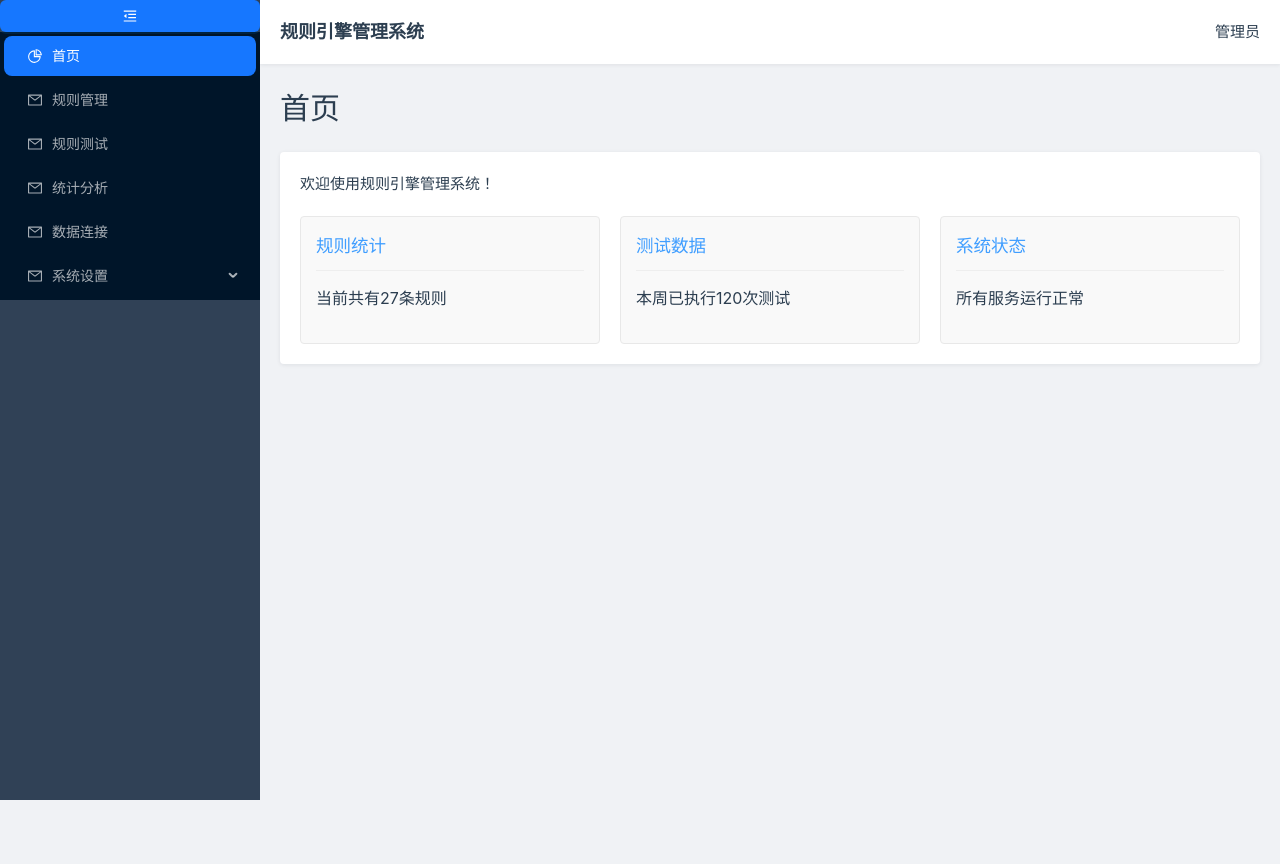
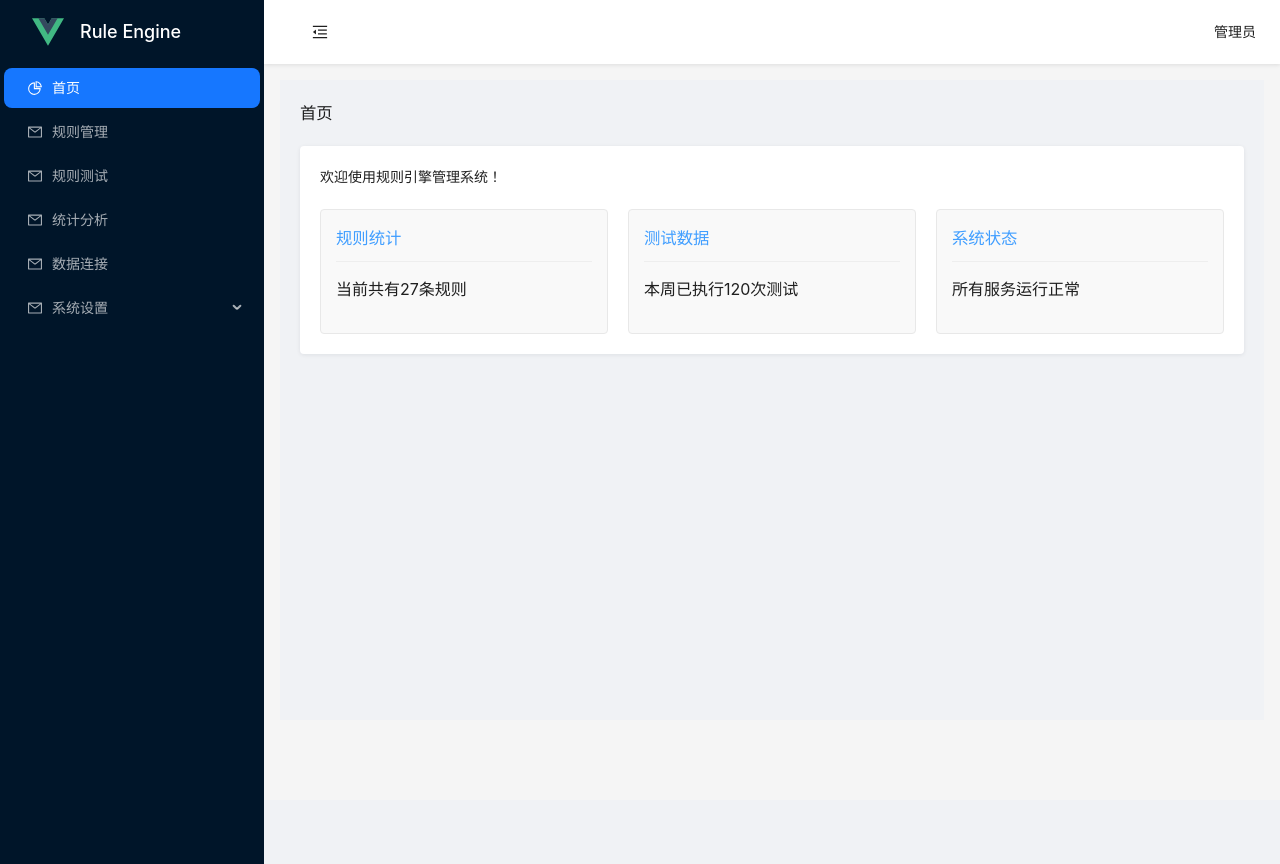
Before and after one commit to blueberryCoder/ruleengine, a Vue app: page / in a window 1280 px wide. Before the commit the page ends 800 px from the top, so only its background shows below. Built offline with nearby package versions, Linux system fonts and the light colour scheme.

Commit message:
feat: 主页面框架样式修改

```diff
--- a/src/App.vue
+++ b/src/App.vue
@@ -1,6 +1,6 @@
 <script setup lang="ts">
 import { RouterLink, RouterView } from "vue-router";
-import { ref, computed, onMounted, reactive, h ,watch} from "vue";
+import { ref, computed, onMounted, reactive, h, watch } from "vue";
 // Import Element Plus components
 import ElementPlus from 'element-plus'
 import { ElMenu, ElMenuItem, ElSubMenu, ElMenuItemGroup, ElIcon } from 'element-plus'
@@ -68,54 +68,54 @@ const items = reactive(
       label: '首页',
       title: '首页',
       path: '/',
-      onClick: function() { handleMenuClick('/') }
+      onClick: function () { handleMenuClick('/') }
     },
     {
       key: '2',
       icon: () => h(MailOutlined),
       label: '规则管理',
       path: '/rules',
-      onClick: function() { handleMenuClick('/rules') }
+      onClick: function () { handleMenuClick('/rules') }
     },
     {
       key: '3',
       icon: () => h(MailOutlined),
       label: '规则测试',
       path: '/test',
-      onClick: function() { handleMenuClick('/test') }
+      onClick: function () { handleMenuClick('/test') }
     },
     {
       key: '4',
       icon: () => h(MailOutlined),
       label: '统计分析',
       path: '/stats',
-      onClick: function() { handleMenuClick('/stats') }
+      onClick: function () { handleMenuClick('/stats') }
     },
     {
       key: '5',
       icon: () => h(MailOutlined),
       label: '数据连接',
       path: '/connections',
-      onClick: function() { handleMenuClick('/connections') }
+      onClick: function () { handleMenuClick('/connections') }
     },
     {
       key: '6',
       icon: () => h(MailOutlined),
       label: '系统设置',
       path: '/settings',
-      onClick: function() { handleMenuClick('/settings') },
+      onClick: function () { handleMenuClick('/settings') },
       children: [
         {
           key: '6-1',
           label: '用户管理',
           path: '/settings/users',
-          onClick: function() { handleMenuClick('/settings/users') }
+          onClick: function () { handleMenuClick('/settings/users') }
         },
         {
           key: '6-2',
           label: '角色管理',
           path: '/settings/roles',
-          onClick: function() { handleMenuClick('/settings/roles') }
+          onClick: function () { handleMenuClick('/settings/roles') }
         }
       ]
     }
@@ -150,65 +150,44 @@ const toggleCollapsed = () => {
 </script>
 
 <template>
-  <!-- Sidebar -->
-  <!-- <div class="sidebar" :class="{ 'is-collapsed': isCollapsed }">
-      <div class="sidebar-header">
-        <img alt="Vue logo" class="logo" src="@/assets/logo.svg" />
-        <h2 v-if="!isCollapsed">规则引擎</h2>
+  <a-layout style="height: 100%; width: 100%;">
+    <a-layout-sider
+    :width="264"
+    :collapseWidth="80" v-model:collapsed="state.collapsed" >
+    <div class="logo-container">
+      <img src="@/assets/logo.svg" alt="logo" class="logo-image">
+      <h1 v-if="!state.collapsed" class="logo-title">Rule Engine</h1>
     </div>
-
-      <div class="collapse-button" @click="toggleSidebar">
-        <ElIcon><Menu/></ElIcon>
-      </div>
-
-      <ElMenu
-        :default-active="activeIndex"
-        class="sidebar-menu"
-        :collapse="isCollapsed"
-        background-color="#304156"
-        text-color="#bfcbd9"
-        active-text-color="#409EFF">
-
-        <ElMenuItem
-          v-for="item in menuItems"
-          :key="item.id"
-          :index="item.id"
-          @click="handleMenuClick(item.path)">
-          <ElIcon><component :is="item.icon" /></ElIcon>
-          <template #title>{{ item.title }}</template>
-</ElMenuItem>
-</ElMenu>
-</div> -->
-
-  <div class="sidebar">
-    <a-button type="primary" @click="toggleCollapsed">
+      <a-menu v-model:openKeys="state.openKeys" v-model:selectedKeys="state.selectedKeys" mode="inline" theme="dark"
+        :inline-collapsed="state.collapsed" :style="{ width: '100%',height: '100%' }" :items="items">
+      </a-menu>
+    </a-layout-sider>
+    <a-layout>
+      <a-layout-header class="site-layout-header">
+        <div class="header-container">
+          <div class="left-section">
+            <a-button
+            @click="toggleCollapsed"
+            class="toggle-button"
+            type="text">
               <MenuUnfoldOutlined v-if="state.collapsed" />
               <MenuFoldOutlined v-else />
             </a-button>
-
-    <a-menu v-model:openKeys="state.openKeys"
-      v-model:selectedKeys="state.selectedKeys"
-      mode="inline"
-      theme="dark"
-      :inline-collapsed="state.collapsed"
-      :items="items">
-
-    </a-menu>
          </div>
-
-  <!-- Main Content -->
-  <div class="main-content">
-    <header class="main-header">
-      <h1>规则引擎管理系统</h1>
           <div class="user-info">
             <span>管理员</span>
           </div>
-    </header>
-
+        </div>
+      </a-layout-header>
+      <a-layout-content>
+        <!-- Main Content -->
         <div class="content-wrapper">
           <RouterView />
         </div>
-  </div>
+      </a-layout-content>
+    </a-layout>
+  </a-layout>
+
 </template>
 
 <style>
@@ -245,13 +224,6 @@ body {
 
 <style scoped>
 .app-container {
-  /* display: flex; */
-  /* overflow: hidden; */
-  /* height: 100vh;  */
-  /* width: 100%; */
-  /* margin: 0; */
-  /* padding: 0; */
-  /* position: relative; */
   background-color: red;
 
 }
@@ -259,7 +231,8 @@ body {
 .sidebar {
   display: flex;
   flex-direction: column;
-  width: 260px;
+  width: auto;
+  height: 100%;
   background-color: #304156;
   color: #bfcbd9;
   transition: width 0.3s;
@@ -271,20 +244,22 @@ body {
   z-index: 10;
 }
 
-/* 当侧边栏完全展开时，调整主内容区域的宽度和位置 */
-.sidebar:not(.is-collapsed)+.main-content {
-  width: calc(100% - 260px);
-  left: 260px;
-  background-color: red;
+.toggle-button {
+  align-self: flex-start;
+  margin-left: 16px;
+  margin-top: 16px;
+  margin-bottom: 16px;
 }
 
-.sidebar.is-collapsed {
-  width: 64px;
+.sidebar-menu {
+  /* flex: 1; */
+  width: 100%;
 }
 
 .main-content {
-  width: calc(100% - 64px);
-  left: 64px;
+  flex: 1;
+  width: calc(100% - 264px);
+  /* left: 64px; */
   transition: width 0.3s, left 0.3s;
   position: absolute;
   top: 0;
@@ -398,4 +373,95 @@ body {
   height: 50px;
   line-height: 50px;
 }
+
+:deep(.ant-layout-content) {
+  padding: 16px;
+  overflow-y: auto;
+}
+
+/* 添加logo容器样式 */
+.logo-container {
+  height: 64px;
+  padding: 16px;
+  display: flex;
+  align-items: center;
+  overflow: hidden;
+  background-color: #001529;
+  transition: all 0.3s;
+}
+
+.logo-image {
+  height: 32px;
+  width: 32px;
+  margin-right: 16px;
+  margin-left: 16px;
+}
+
+.logo-title {
+  color: white;
+  font-size: 18px;
+  margin: 0;
+  white-space: nowrap;
+  overflow: hidden;
+  opacity: 1;
+  transition: opacity 0.3s;
+}
+
+/* 头部样式 */
+:deep(.ant-layout-header) {
+  background: white;
+  padding: 0;
+  box-shadow: 0 1px 4px rgba(0, 0, 0, 0.1);
+}
+
+.site-layout-header {
+  height: 64px;
+  padding: 0;
+}
+
+.header-container {
+  display: flex;
+  justify-content: space-between;
+  align-items: center;
+  height: 100%;
+  padding: 0 24px;
+}
+
+.left-section {
+  display: flex;
+  align-items: center;
+}
+
+.site-title {
+  margin: 0 0 0 16px;
+  font-size: 18px;
+  font-weight: 600;
+}
+
+.user-info {
+  display: flex;
+  align-items: center;
+}
+
+.toggle-button {
+  margin-right: 16px;
+  font-size: 16px;
+}
+
+:deep(.ant-btn.toggle-button) {
+  border: none;
+  background: transparent;
+  box-shadow: none;
+  padding: 4px 8px;
+}
+
+:deep(.ant-btn.toggle-button:hover) {
+  color: #1890ff;
+  background: transparent;
+}
+
+:deep(.ant-btn.toggle-button:focus) {
+  outline: none;
+  box-shadow: none;
+}
 </style>
--- a/src/assets/main.css
+++ b/src/assets/main.css
@@ -29,7 +29,6 @@ a,
 
   #app {
     display: grid;
-    grid-template-columns: 1fr 1fr;
     padding: 0 2rem;
   }
 }
```
Lines whose indentation alone changed are shown as unchanged.
